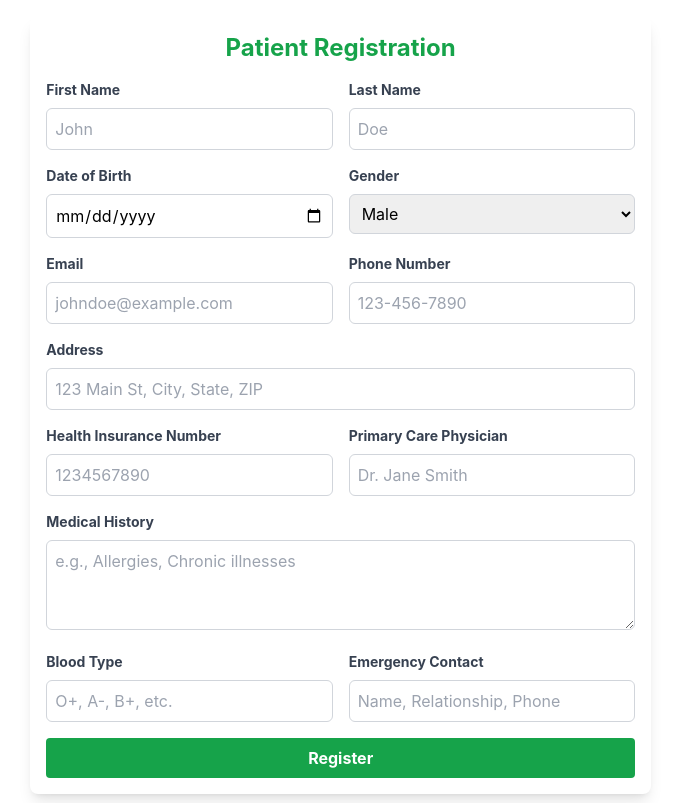
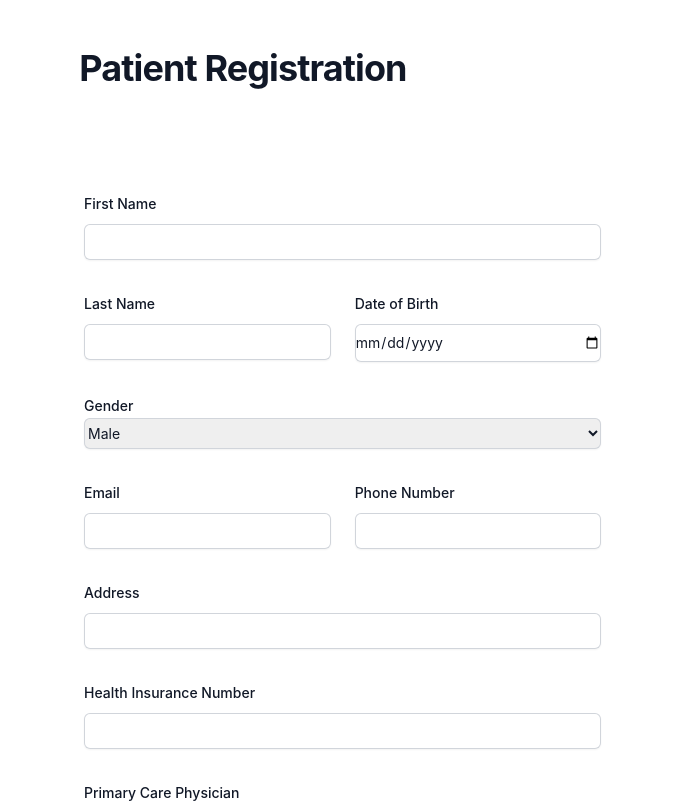
Before and after one commit to Susadi11/Health-Care-System_CSSE, a React (Create React App) app in the folder frontend/: page /signup/register in a window 1280 px wide. Shown: the top 803 px of the page, without its empty margins (406-1086 px from the left). Built offline with nearby package versions, Linux system fonts and the light colour scheme.

Commit message:
change ui

```diff
--- a/frontend/src/components/Health_Card/QR_Generator.js
+++ b/frontend/src/components/Health_Card/QR_Generator.js
@@ -2,7 +2,7 @@ import React, { useState, useRef } from 'react';
 import { useNavigate } from 'react-router-dom';
 import { jsPDF } from 'jspdf';
 import html2canvas from 'html2canvas';
-import { FiDownload } from 'react-icons/fi'; // For download icon
+import { FiDownload } from 'react-icons/fi';
 
 const QR_Generator = () => {
     const [formData, setFormData] = useState({
@@ -21,7 +21,7 @@ const QR_Generator = () => {
     });
 
     const [generatedId, setGeneratedId] = useState('');
-    const qrRef = useRef(); // To reference the QR code element
+    const qrRef = useRef();
     const navigate = useNavigate();
 
     const handleChange = (e) => {
@@ -55,173 +55,243 @@ const QR_Generator = () => {
             alert('An error occurred while registering the patient.');
         }
     };
+
     return (
-        <div className="bg-white flex flex-col lg:flex-row items-start justify-center gap-6">
-            {/* Left Card: Registration Form */}
-            <div className="bg-white shadow-lg rounded-lg p-4 w-full lg:w-3/5">
-                <h1 className="text-2xl font-bold text-center text-green-600 mb-4">Patient Registration</h1>
-                <form className="grid grid-cols-1 md:grid-cols-2 gap-4" onSubmit={handleSubmit}>
-
-                    {/* Personal Information */}
-                    <div>
-                        <label className="block text-gray-700 text-sm font-bold mb-2">First Name</label>
+        <div className="pt-2">
+            <div className="flex flex-col ml-64 mt-6">
+                <h1 className="text-3xl font-bold tracking-tight text-gray-900 sm:text-4xl">
+                    Patient Registration
+                </h1>
+            </div>
+            <form className="flex flex-col items-center justify-center" onSubmit={handleSubmit}>
+                <div className="space-y-12 px-0 py-16 w-6/12 ml-1">
+                    <div className="border-b border-gray-900/10 pb-12">
+                        <div className="mt-10 grid grid-cols-1 gap-x-6 gap-y-8 sm:grid-cols-6">
+                            <div className="col-span-full">
+                                <label htmlFor="firstName"
+                                       className="block text-sm font-medium leading-6 text-gray-900">
+                                    First Name
+                                </label>
+                                <div className="mt-2">
                                     <input
-                            className="border border-gray-300 rounded-md p-2 w-full focus:outline-none focus:ring focus:ring-green-200"
                                         type="text"
                                         name="firstName"
+                                        id="firstName"
                                         value={formData.firstName}
                                         onChange={handleChange}
-                            placeholder="John"
+                                        className="block w-full rounded-md border-0 py-1.5 text-gray-900 shadow-sm ring-1 ring-inset ring-gray-300 placeholder:text-gray-400 focus:ring-2 focus:ring-inset focus:ring-blue-600 sm:text-sm sm:leading-6"
+                                        required
                                     />
                                 </div>
-
-                    <div>
-                        <label className="block text-gray-700 text-sm font-bold mb-2">Last Name</label>
+                            </div>
+                            <div className="sm:col-span-3">
+                                <label htmlFor="lastName"
+                                       className="block text-sm font-medium leading-6 text-gray-900">
+                                    Last Name
+                                </label>
+                                <div className="mt-2">
                                     <input
-                            className="border border-gray-300 rounded-md p-2 w-full focus:outline-none focus:ring focus:ring-green-200"
                                         type="text"
                                         name="lastName"
+                                        id="lastName"
                                         value={formData.lastName}
                                         onChange={handleChange}
-                            placeholder="Doe"
+                                        className="block w-full rounded-md border-0 py-1.5 text-gray-900 shadow-sm ring-1 ring-inset ring-gray-300 placeholder:text-gray-400 focus:ring-2 focus:ring-inset focus:ring-blue-600 sm:text-sm sm:leading-6"
+                                        required
                                     />
                                 </div>
+                            </div>
 
-                    <div>
-                        <label className="block text-gray-700 text-sm font-bold mb-2">Date of Birth</label>
+                            <div className="sm:col-span-3">
+                                <label htmlFor="dob"
+                                       className="block text-sm font-medium leading-6 text-gray-900">
+                                    Date of Birth
+                                </label>
+                                <div className="mt-2">
                                     <input
-                            className="border border-gray-300 rounded-md p-2 w-full focus:outline-none focus:ring focus:ring-green-200"
                                         type="date"
                                         name="dob"
+                                        id="dob"
                                         value={formData.dob}
                                         onChange={handleChange}
+                                        className="block w-full rounded-md border-0 py-1.5 text-gray-900 shadow-sm ring-1 ring-inset ring-gray-300 placeholder:text-gray-400 focus:ring-2 focus:ring-inset focus:ring-blue-600 sm:text-sm sm:leading-6"
+                                        required
                                     />
                                 </div>
+                            </div>
 
-                    <div>
-                        <label className="block text-gray-700 text-sm font-bold mb-2">Gender</label>
+                            <div className="col-span-full">
+                                <label htmlFor="gender" className="block text-sm font-medium leading-6 text-gray-900">
+                                    Gender
+                                </label>
                                 <select
-                            className="border border-gray-300 rounded-md p-2 w-full focus:outline-none focus:ring focus:ring-green-200"
                                     name="gender"
+                                    id="gender"
                                     value={formData.gender}
                                     onChange={handleChange}
-                        >
+                                    className="block w-full rounded-md border-0 py-1.5 text-gray-900 shadow-sm ring-1 ring-inset ring-gray-300 placeholder:text-gray-400 focus:ring-2 focus:ring-inset focus:ring-blue-600 sm:text-sm sm:leading-6">
                                     <option value="Male">Male</option>
                                     <option value="Female">Female</option>
                                     <option value="Other">Other</option>
                                 </select>
                             </div>
 
-                    {/* Contact Information */}
-                    <div>
-                        <label className="block text-gray-700 text-sm font-bold mb-2">Email</label>
+
+                            <div className="sm:col-span-3">
+                                <label htmlFor="email"
+                                       className="block text-sm font-medium leading-6 text-gray-900">
+                                    Email
+                                </label>
+                                <div className="mt-2">
                                     <input
-                            className="border border-gray-300 rounded-md p-2 w-full focus:outline-none focus:ring focus:ring-green-200"
                                         type="email"
                                         name="email"
+                                        id="email"
                                         value={formData.email}
                                         onChange={handleChange}
-                            placeholder="johndoe@example.com"
+                                        className="block w-full rounded-md border-0 py-1.5 text-gray-900 shadow-sm ring-1 ring-inset ring-gray-300 placeholder:text-gray-400 focus:ring-2 focus:ring-inset focus:ring-blue-600 sm:text-sm sm:leading-6"
+                                        required
                                     />
                                 </div>
-
-                    <div>
-                        <label className="block text-gray-700 text-sm font-bold mb-2">Phone Number</label>
+                            </div>
+                            <div className="sm:col-span-3">
+                                <label htmlFor="phone"
+                                       className="block text-sm font-medium leading-6 text-gray-900">
+                                    Phone Number
+                                </label>
+                                <div className="mt-2">
                                     <input
-                            className="border border-gray-300 rounded-md p-2 w-full focus:outline-none focus:ring focus:ring-green-200"
                                         type="tel"
                                         name="phone"
+                                        id="phone"
                                         value={formData.phone}
                                         onChange={handleChange}
-                            placeholder="123-456-7890"
+                                        className="block w-full rounded-md border-0 py-1.5 text-gray-900 shadow-sm ring-1 ring-inset ring-gray-300 placeholder:text-gray-400 focus:ring-2 focus:ring-inset focus:ring-blue-600 sm:text-sm sm:leading-6"
+                                        required
                                     />
                                 </div>
-
-                    <div className="col-span-1 md:col-span-2">
-                        <label className="block text-gray-700 text-sm font-bold mb-2">Address</label>
+                            </div>
+                            <div className="col-span-full">
+                                <label htmlFor="address" className="block text-sm font-medium leading-6 text-gray-900">
+                                    Address
+                                </label>
+                                <div className="mt-2">
                                     <input
-                            className="border border-gray-300 rounded-md p-2 w-full focus:outline-none focus:ring focus:ring-green-200"
                                         type="text"
                                         name="address"
+                                        id="address"
                                         value={formData.address}
                                         onChange={handleChange}
-                            placeholder="123 Main St, City, State, ZIP"
+                                        className="block w-full rounded-md border-0 py-1.5 text-gray-900 shadow-sm ring-1 ring-inset ring-gray-300 placeholder:text-gray-400 focus:ring-2 focus:ring-inset focus:ring-blue-600 sm:text-sm sm:leading-6"
+                                        required
                                     />
                                 </div>
-
-                    {/* Medical Information */}
-                    <div>
-                        <label className="block text-gray-700 text-sm font-bold mb-2">Health Insurance Number</label>
+                            </div>
+                            <div className="col-span-full">
+                                <label htmlFor="insuranceNumber"
+                                       className="block text-sm font-medium leading-6 text-gray-900">
+                                    Health Insurance Number
+                                </label>
+                                <div className="mt-2">
                                     <input
-                            className="border border-gray-300 rounded-md p-2 w-full focus:outline-none focus:ring focus:ring-green-200"
                                         type="text"
                                         name="insuranceNumber"
+                                        id="insuranceNumber"
                                         value={formData.insuranceNumber}
                                         onChange={handleChange}
-                            placeholder="1234567890"
+                                        className="block w-full rounded-md border-0 py-1.5 text-gray-900 shadow-sm ring-1 ring-inset ring-gray-300 placeholder:text-gray-400 focus:ring-2 focus:ring-inset focus:ring-blue-600 sm:text-sm sm:leading-6"
+                                        required
                                     />
                                 </div>
-
-                    <div>
-                        <label className="block text-gray-700 text-sm font-bold mb-2">Primary Care Physician</label>
+                            </div>
+                            <div className="col-span-full">
+                                <label htmlFor="physician"
+                                       className="block text-sm font-medium leading-6 text-gray-900">
+                                    Primary Care Physician
+                                </label>
+                                <div className="mt-2">
                                     <input
-                            className="border border-gray-300 rounded-md p-2 w-full focus:outline-none focus:ring focus:ring-green-200"
                                         type="text"
                                         name="physician"
+                                        id="physician"
                                         value={formData.physician}
                                         onChange={handleChange}
-                            placeholder="Dr. Jane Smith"
+                                        className="block w-full rounded-md border-0 py-1.5 text-gray-900 shadow-sm ring-1 ring-inset ring-gray-300 placeholder:text-gray-400 focus:ring-2 focus:ring-inset focus:ring-blue-600 sm:text-sm sm:leading-6"
+                                        required
                                     />
                                 </div>
+                            </div>
 
-                    <div className="col-span-1 md:col-span-2">
-                        <label className="block text-gray-700 text-sm font-bold mb-2">Medical History</label>
+
+                            <div className="col-span-full">
+                                <label htmlFor="medicalHistory"
+                                       className="block text-sm font-medium leading-6 text-gray-900">
+                                    Medical History
+                                </label>
+                                <div className="mt-2">
                                     <textarea
-                            className="border border-gray-300 rounded-md p-2 w-full focus:outline-none focus:ring focus:ring-green-200"
                                         name="medicalHistory"
+                                        id="medicalHistory"
                                         value={formData.medicalHistory}
                                         onChange={handleChange}
-                            placeholder="e.g., Allergies, Chronic illnesses"
                                         rows="3"
+                                        className="block w-full rounded-md border-0 py-1.5 text-gray-900 shadow-sm ring-1 ring-inset ring-gray-300 focus:ring-2 focus:ring-inset focus:ring-blue-600 sm:max-w-xs sm:text-sm sm:leading-6"
                                     />
                                 </div>
-
-                    <div>
-                        <label className="block text-gray-700 text-sm font-bold mb-2">Blood Type</label>
+                            </div>
+                        </div>
+                    </div>
+                    <div className="col-span-full">
+                        <label htmlFor="bloodType" className="block text-sm font-medium leading-6 text-gray-900">
+                            Blood Type
+                        </label>
+                        <div className="mt-2">
                             <input
-                            className="border border-gray-300 rounded-md p-2 w-full focus:outline-none focus:ring focus:ring-green-200"
                                 type="text"
                                 name="bloodType"
+                                id="bloodType"
                                 value={formData.bloodType}
                                 onChange={handleChange}
-                            placeholder="O+, A-, B+, etc."
+                                className="block w-full rounded-md border-0 py-1.5 text-gray-900 shadow-sm ring-1 ring-inset ring-gray-300 placeholder:text-gray-400 focus:ring-2 focus:ring-inset focus:ring-blue-600 sm:text-sm sm:leading-6"
+                                required
                             />
                         </div>
-
-                    <div>
-                        <label className="block text-gray-700 text-sm font-bold mb-2">Emergency Contact</label>
+                    </div>
+                    <div className="col-span-full">
+                        <label htmlFor="emergencyContact" className="block text-sm font-medium leading-6 text-gray-900">
+                            Emergency Contact
+                        </label>
+                        <div className="mt-2">
                             <input
-                            className="border border-gray-300 rounded-md p-2 w-full focus:outline-none focus:ring focus:ring-green-200"
                                 type="text"
                                 name="emergencyContact"
+                                id="emergencyContact"
                                 value={formData.emergencyContact}
                                 onChange={handleChange}
-                            placeholder="Name, Relationship, Phone"
+                                className="block w-full rounded-md border-0 py-1.5 text-gray-900 shadow-sm ring-1 ring-inset ring-gray-300 placeholder:text-gray-400 focus:ring-2 focus:ring-inset focus:ring-blue-600 sm:text-sm sm:leading-6"
+                                required
                             />
                         </div>
+                    </div>
 
-                    {/* Register Button */}
-                    <div className="col-span-1 md:col-span-2">
+
+                    <div className="mt-6 flex items-center justify-end gap-x-6">
+                        <button
+                            type="button"
+                            className="rounded-full bg-gray-300 px-4 py-1 hover:bg-gray-400 text-sm font-semibold  text-gray-900"
+
+                        >
+                            Cancel
+                        </button>
                         <button
                             type="submit"
-                            className="bg-green-600 text-white font-bold py-2 px-4 rounded hover:bg-green-700 transition duration-200 w-full"
+                            className="rounded-full bg-blue-200 px-4 py-1 text-sm font-semibold text-gray-900 shadow-sm hover:bg-blue-300"
                         >
                             Register
                         </button>
                     </div>
+                </div>
             </form>
-            </div>
-
         </div>
     );
 };
--- a/frontend/src/components/landingPage/subscribe_newsletter.js
+++ b/frontend/src/components/landingPage/subscribe_newsletter.js
@@ -2,7 +2,7 @@ import { CalendarDaysIcon, HandRaisedIcon } from '@heroicons/react/24/outline'
 
 export default function Subscribe_newsletter() {
     return (
-        <div className=" bg-lime-100 py-6 sm:py-24 lg:py-6">
+        <div className=" bg-blue-100 py-6 sm:py-24 lg:py-6">
             <div className="mx-auto max-w-7xl px-6 lg:px-8">
                 <div className="mx-auto grid max-w-2xl grid-cols-1 gap-x-8  lg:max-w-none lg:grid-cols-2">
                     <div className="max-w-xl lg:max-w-lg gap-y-4">
@@ -20,12 +20,12 @@ export default function Subscribe_newsletter() {
                                 type="email"
                                 autoComplete="email"
                                 required
-                                className="min-w-0 flex-auto rounded-full border-0 bg-white px-3.5 py-2 text-gray-900 shadow-sm ring-1 ring-inset ring-gray-300 focus:ring-2 focus:ring-inset focus:ring-lime-500 sm:text-sm sm:leading-6"
+                                className="min-w-0 flex-auto rounded-full border-0 bg-white px-3.5 py-2 text-gray-900 shadow-sm ring-1 ring-inset ring-gray-300 focus:ring-2 focus:ring-inset focus:ring-blue-500 sm:text-sm sm:leading-6"
                                 placeholder="Enter your email"
                             />
                             <button
                                 type="submit"
-                                className="flex-none rounded-full bg-emerald-900 px-3.5 py-2.5 text-sm font-semibold text-white shadow-sm hover:bg-emerald-800 focus-visible:outline focus-visible:outline-2 focus-visible:outline-offset-2 focus-visible:outline-lime-500"
+                                className="flex-none rounded-full bg-blue-900 px-3.5 py-2.5 text-sm font-semibold text-white shadow-sm hover:bg-blue-800 focus-visible:outline focus-visible:outline-2 focus-visible:outline-offset-2 focus-visible:outline-blue-500"
                             >
                                 Subscribe
                             </button>
```
Also changed, not shown: frontend/src/components/landingPage/Welcome_banner.js (+4 -4 lines), frontend/src/components/utility/Navbar.js (+5 -5 lines), frontend/src/pages/signUpPage.js (+11 -5 lines), 2 other files (tests, documents, lock files or other folders). Lines whose indentation alone changed are shown as unchanged.
